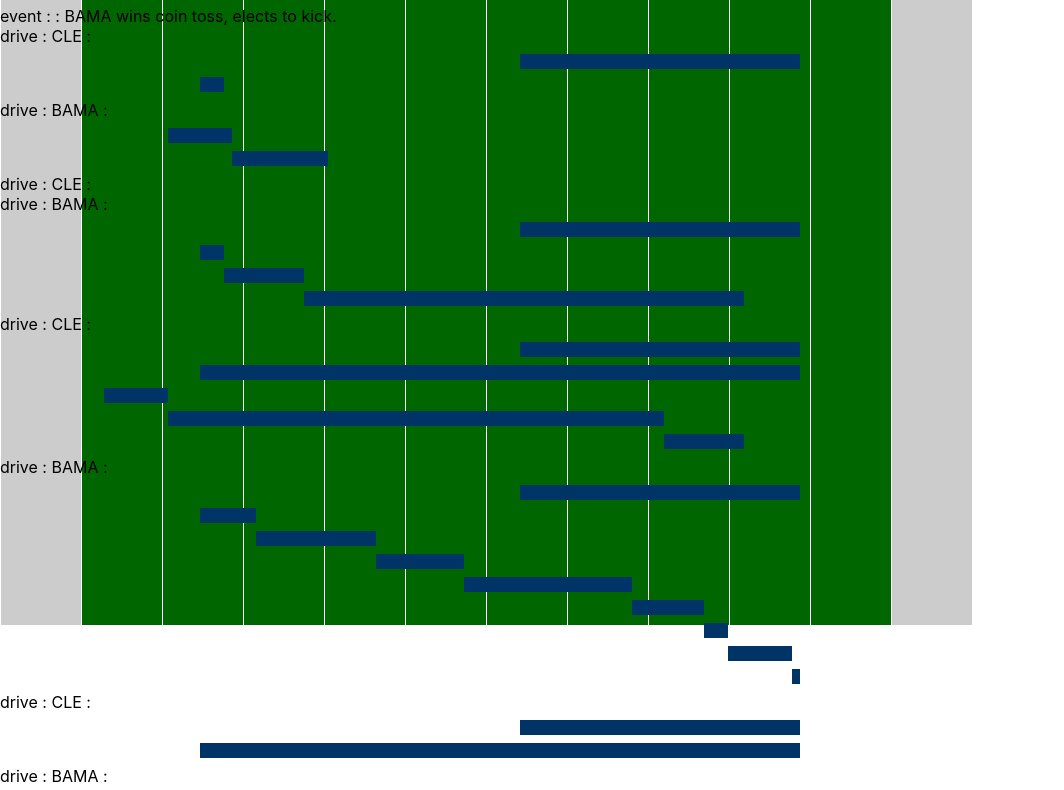
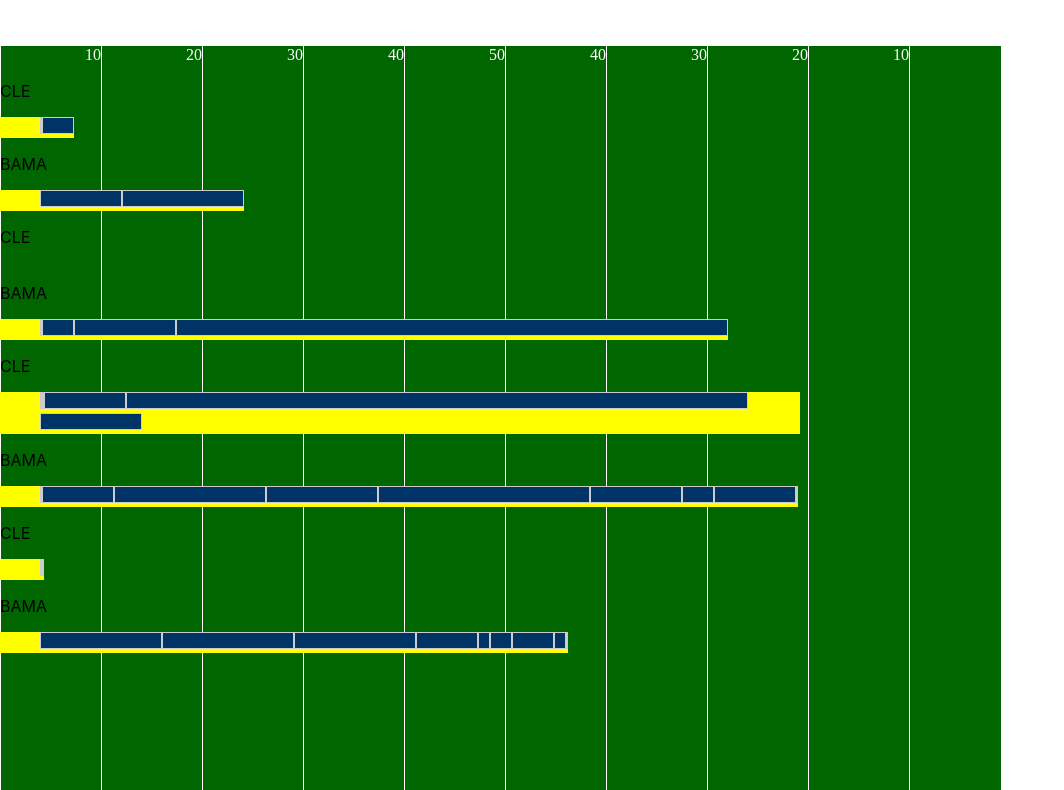
Before and after one commit to smiiith/fbcharts, a React app in the folder chartit/: page / in a window 1280 px wide. Shown: the part 76-866 px from the top of the page, without its empty margins (0-1064 px from the left). Built offline with nearby package versions, Linux system fonts and the light colour scheme.

Commit message:
Checkpoint before overhauling data model.

```diff
--- a/chartit/src/index.css
+++ b/chartit/src/index.css
@@ -14,8 +14,14 @@
 }
 
 .drivebar {
+	display: inline-block;
 	border: none;
 	margin-left: 0;
+	background-color: yellow;
+}
+
+.drivebar li {
+	display: inline-block;
 }
 
 .hometeam {
@@ -28,7 +34,7 @@
 
 .fieldSub {
 	position: absolute;
-	top: 0;
+	top: 100px;
 	z-index: 50;
 }
 
@@ -38,17 +44,17 @@
 
 .gridiron {
 	background-color: #006600;
-	width: 972px;
-	height: 700px;
+	width: 1000px;
+	height: 1000px;
 	border: solid 1px #ffffff;
 	clear: both;
 	position: absolute;
-	top: 0;
+	top: 100px;
 }
 
 .gridline {
 	height: 100%;
-	width: 80px;
+	width: 100px;
 	border-right: solid 1px #ffffff;
 	color: #ffffff;
 	float: left;
@@ -60,3 +66,7 @@
 	background-color: #cccccc;
 	color: #000000;
 }
+
+.flipYxxxxx {
+	transform: rotateY(180deg);
+}
--- a/chartit/src/index.js
+++ b/chartit/src/index.js
@@ -61,8 +61,9 @@
 		if (formattedActions.length > 0) {
 
 			plays = formattedActions.map((play) =>
-				// <li>{play.side} == {calcYardsPerPlay( { yard_line : play.lastYardLine, side : play.lastSide }, { yard_line : play.yard_line, side : play.side }, props.team)} :: {play.lastSummary}</li>
-				<hr className="drivebar hometeam" title={play.lastSummary} style={getPlayLengthStyle(play.team, play, calcYardsPerPlay( { yard_line : play.lastYardLine, side : play.lastSide }, { yard_line : play.yard_line, side : play.side }, props.team))} />
+				// <li>{props.homeTeam} == {calcYardsPerPlay( { yard_line : play.lastYardLine, side : play.lastSide }, { yard_line : play.yard_line, side : play.side }, props.team)} :: {play.lastSummary}</li>
+				<li className="drivebar hometeam" title={play.lastSummary} style={getPlayLengthStyle(props.homeTeam, play.team, play, calcYardsPerPlay( { yard_line : play.lastYardLine, side : play.lastSide }, { yard_line : play.yard_line, side : play.side }, props.team))} >
+				</li>
 			);
 		}
 	}
@@ -72,24 +73,29 @@
 class Drive extends React.Component {
 	constructor (props) {
 		super(props);
-		// this.state = props;
 	}
 
 	render() {
 		const current = this.props;
+		// if (!current.actions) {
+		// 	return false;
+		// }
 		// this.setState({ lastPlay : {
 		// 	side : current.side,
 		// 	yardLine : current.yard_line
 		// }});
 
 		return (
-			<div>
-				<div>{current.type} : {current.team} : {current.summary}</div>
+			<div className={(current.team === this.props.homeTeam) ? 'flipY' : ''}>
+				<div>{current.team}</div>
+				<ul className="drivebar" style={getDriveStyle(current.actions.yard_line)}>
 					<Play
 						team={current.team}
 						actions={current.actions}
 						lastPlay={current.lastPlay}
+						homeTeam={this.props.homeTeam}
 					></Play>
+				</ul>
 			</div>
 		)
 	}
@@ -102,6 +108,8 @@
 			isReady : false,
 			pageTitle : 'Waiting',
 			playbyplay : 'Loading plays',
+			homeTeam : '',
+			awayTeam : '',
 			lastPlay : {
 				side : '',
 				yardLine : 0
@@ -118,9 +126,13 @@
 			method : 'GET'
 		})
 		.done(function(xhr, status) {
-			ctx.setState({ pageTitle : xhr.away_team.market + ' vs. ' + xhr.home_team.market });
+			ctx.setState({
+				pageTitle : xhr.away_team.market + ' vs. ' + xhr.home_team.market,
+				homeTeam : xhr.home_team.id,
+				awayTeam : xhr.away_team.id
+			});
 
-			ctx.renderPlayByPlay(xhr.quarters[0].pbp);
+			ctx.renderPlayByPlay(xhr.quarters[0].pbp, xhr.home_team.id);
 		})
 		.fail(function(xhr, status, error) {
 			alert( 'error status: ' + status );
@@ -131,16 +143,17 @@
 
 	}
 
-	renderPlayByPlay (pbp) {
+	renderPlayByPlay (pbp, homeTeam) {
 		this.setState({ playbyplay : pbp.map((event) =>
 			<Drive
 				key={event.id}
 				type={event.type}
 				team={event.team}
 				summary={event.summary}
-				actions={event.actions}
+				actions={(event.actions) ? event.actions : []}
 				side={event.side}
 				yardline={event.yard_line}
+				homeTeam={homeTeam}
 			>
 			</Drive>
 
@@ -151,16 +164,15 @@
 	render() {
 		return (
 			<div class="fieldContainer">
+				<h1>
+					{ this.state.pageTitle }
+				</h1>
 				<div className="fieldSub">
-					<h1>
-						{ this.state.pageTitle }
-					</h1>
 					<div className="field" ref={field => {this.field = field}}>
 						{this.state.playbyplay}
 					</div>
 				</div>
 				<div class="gridiron">
-					<div class="gridline endzone">end zone</div>
 					<div class="gridline">10</div>
 					<div class="gridline">20</div>
 					<div class="gridline">30</div>
@@ -171,7 +183,6 @@
 					<div class="gridline">20</div>
 					<div class="gridline">10</div>
 					<div class="gridline"></div>
-					<div class="gridline endzone">end zone</div>
 				</div>
 			</div>
 		)
@@ -197,18 +208,26 @@
 	return yards;
 }
 
-function getPlayLengthStyle (team, play, yards) {
+function getDriveStyle (start) {
+	return {
+		marginLeft : (start * 10) + 'px'
+	};
+}
+
+function getPlayLengthStyle (homeTeam, team, play, yards) {
 	let margLeft = (play.side != play.lastSide) ? (play.lastYardLine) : play.lastYardLine;
 	if (team != play.lastSide) {
 		margLeft = 100 - margLeft;
 	}
 	if (yards) {
-		return {
+		let retVal = {
 			// backgroundColor : '#990000',
-			width : (yards * 8) + 'px',
+			width : (yards * 10) + 'px',
 			height : '15px',
-			marginLeft : (margLeft * 8) + 'px'
+			border : 'solid 1px #ccc'
+			// marginLeft : (margLeft * 10) + 'px'
 		}
+		return retVal;
 	} else {
 		return {
 			display : 'none'
```
Also changed, not shown: chartit/src/target.json (added, +45 -0 lines).
